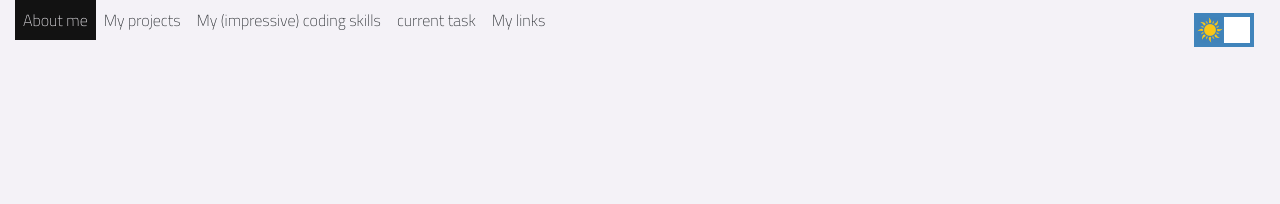
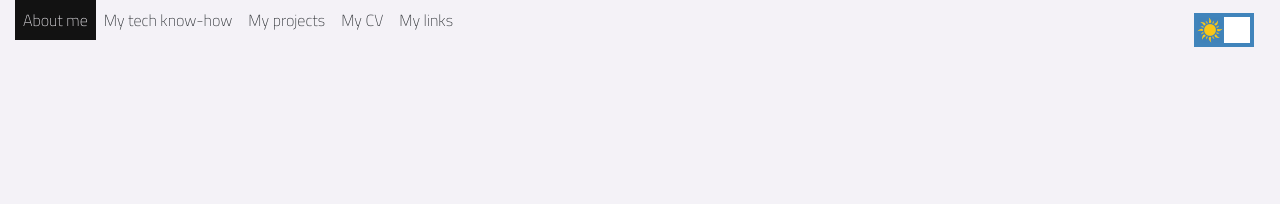
Before and after one commit to louisaude/portfoliolouis, a Jekyll site: the page built from index.html, in a window 1280 px wide. Shown: the top 204 px of the page. Built offline with Jekyll 4.4.1, drawn with Linux system fonts in a browser that asks for light colours; some web fonts are replaced.

Commit message:
backing up before formatting mac

```diff
--- a/_data/navbar.yml
+++ b/_data/navbar.yml
@@ -1,14 +1,12 @@
-
 # - name: Home
 #   link: /
 - name: About me
-  link: /#intro
+  link: /#home
+- name: My tech know-how
+  link: /#tech
 - name: My projects
-  link: /#host.it
-- name: My (impressive) coding skills
-  link: /#cv
-- name: current task
+  link: /#projects
+- name: My CV
   link: /#task
-
 # - name: My CV before I started to code
 #   link: /experiences/
--- a/index.html
+++ b/index.html
@@ -4,7 +4,7 @@ layout: page
 ---
 
 <!-- about -->
-<section id="intro">
+<section id="home">
   <div class="container textbox" id="container1">
     <h1>Hi! I'm Louis.</h1>
     This website is still under construction. Watch your head for falling mortar
@@ -46,7 +46,7 @@ layout: page
 </section>
 
 <!-- technologies -->
-<section>
+<section id="tech">
   <div class="container techs">
     <h1>I am familiar with these technologies</h1>
     <h4>Languages</h4>
@@ -197,7 +197,7 @@ layout: page
 </section>
 
 <!-- host it -->
-<section id="host.it">
+<section id="projects">
   <div class="container projectstitle">
     <h1>I have coded ( or participated in coding ) these.</h1>
     <div class="container projectbox">
```
